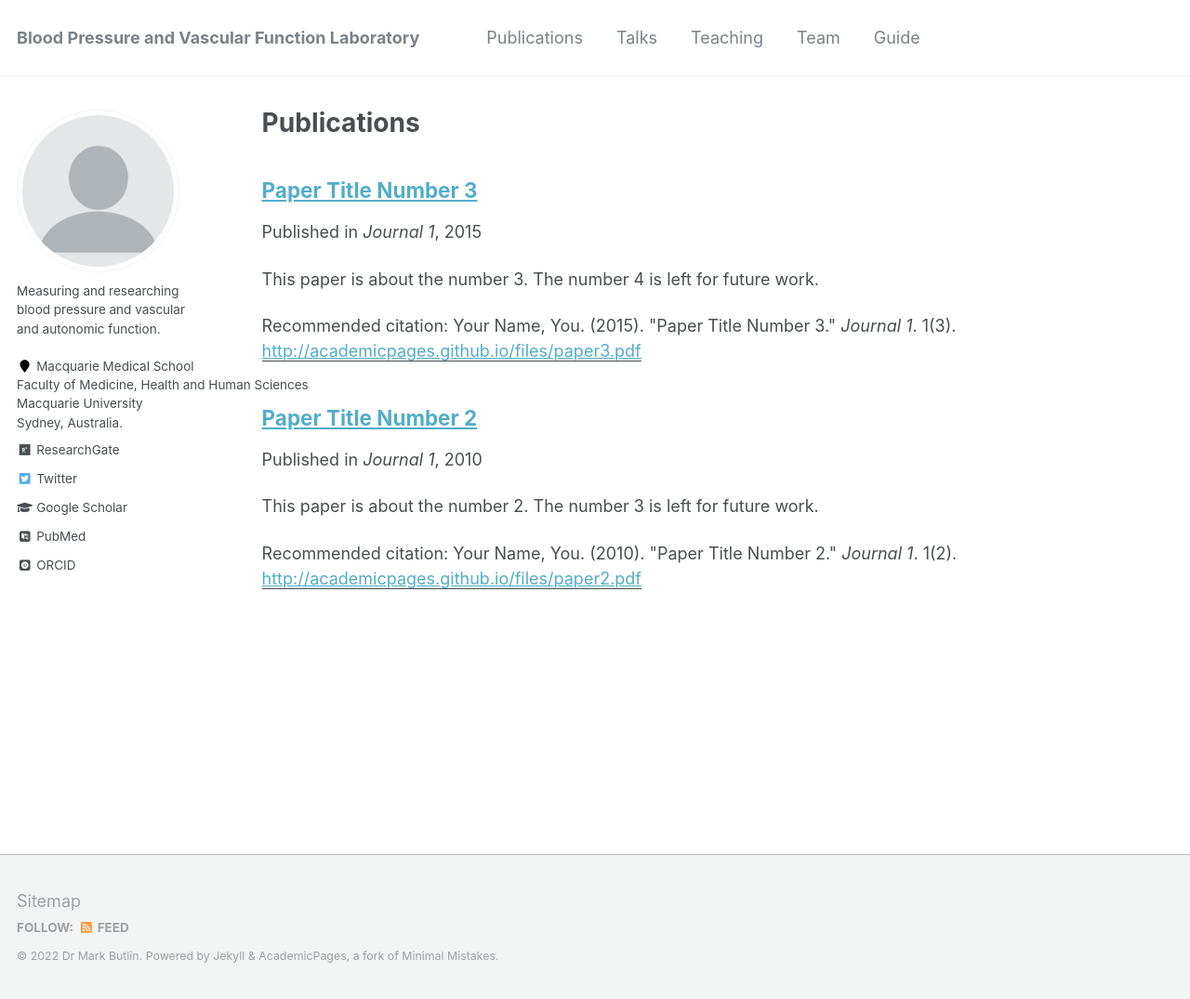
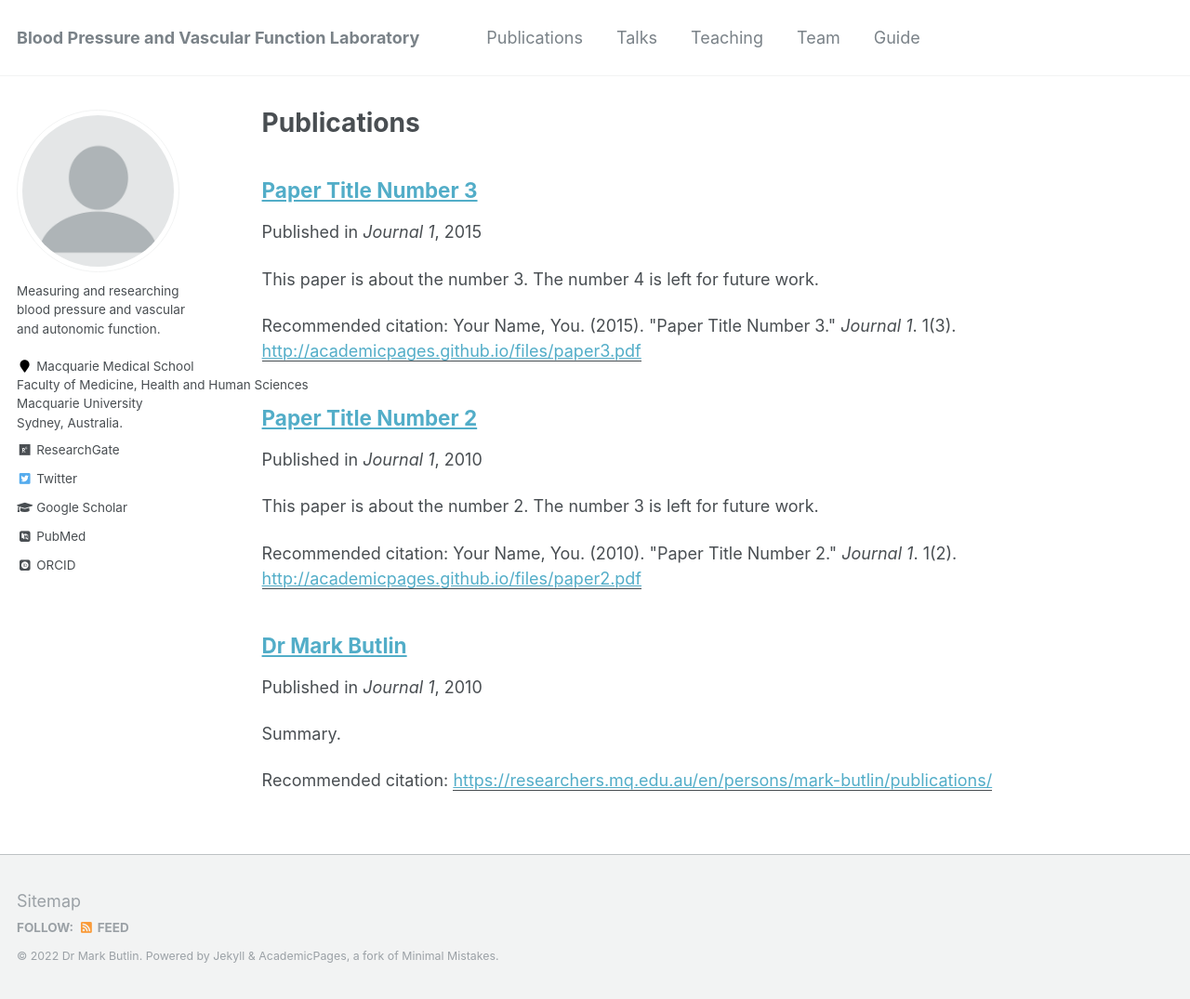
Before and after one commit to bpaflab/bpaflab.github.io, a Jekyll site: the page built from _pages/publications.md, in a window 1280 px wide and 1075 px high. Shown: the whole window at 93% size. Built offline with Jekyll 4.4.1, drawn with Linux system fonts in a browser that asks for light colours; some web fonts are replaced; a file with an impossible date is left out.

Commit message:
Update 2009-10-01-paper-title-number-1.md

```diff
--- a/_publications/2009-10-01-paper-title-number-1.md
+++ b/_publications/2009-10-01-paper-title-number-1.md
@@ -2,9 +2,9 @@
 title: "Dr Mark Butlin"
 collection: publications
 permalink: https://researchers.mq.edu.au/en/persons/mark-butlin/publications/
-excerpt: ''
-date:
-venue: ''
+excerpt: 'Summary.'
+date: 2010-10-01
+venue: 'Journal 1'
 paperurl: 'https://researchers.mq.edu.au/en/persons/mark-butlin/publications/'
 citation: ''
 ---
```
